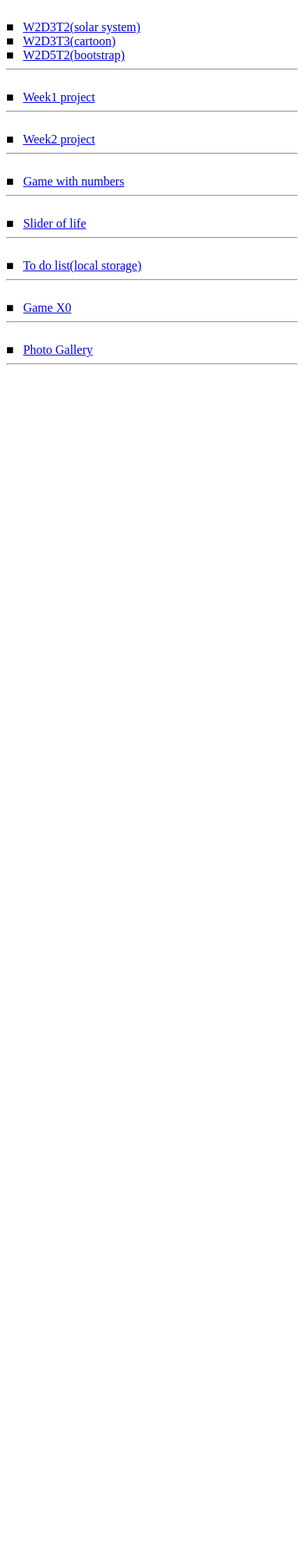
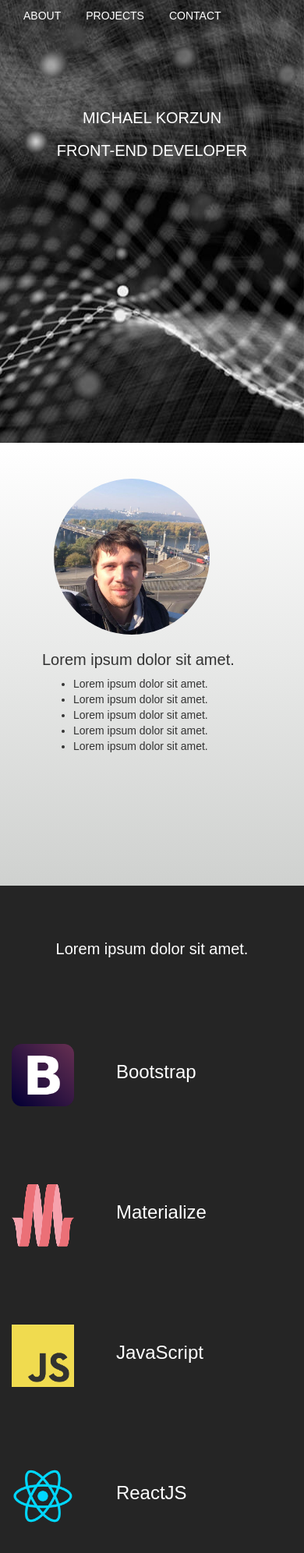
Before and after one commit to MichaeIK/MichaeIK.github.io, a plain HTML site: page index.html in a window 390 px wide. Shown: the top 1992 px of the page at 78% size. Before the commit the page ends 844 px from the top, so only its background shows below. Drawn offline with nearby package versions, Linux system fonts and the light colour scheme.

Commit message:
Index html

```diff
--- a/index.html
+++ b/index.html
@@ -1,17 +1,125 @@
 <!DOCTYPE html>
 <html>
 <head>
-	<meta charset="utf-8">
-	<title>Study</title>
-	<script src="public/JS/jquery-1.12.4.min.js"></script>
-	<script type="text/javascript">
-	// Shorthand for $( document ).ready()
-		$(function() {
-		    console.log( "ready!" );
-		});
-	</script>
+   <meta charset="utf-8">
+    <meta http-equiv="X-UA-Compatible" content="IE=edge">
+    <meta name="viewport" content="width=device-width, initial-scale=1, maximum-scale=1, user-scalable=no">
+    <title>Michael Korzun</title>
+    <!-- Bootstrap -->
+    <link href="bootsrap/css/bootstrap.min.css" rel="stylesheet">
+    <link rel="stylesheet" href="style/index.css">
 </head>
-	<br>
+	<div class="container-fluid header">
+		<div class="row">
+			<div class="col-lg-4">
+				<ul class="nav nav-pills">
+					<li class="nav"><a href="#1">ABOUT</a></li>
+					<li class="nav"><a href="#2">PROJECTS</a></li>
+					<li class="nav"><a href="#3">CONTACT</a></li>
+				</ul>
+			</div>
+		</div>
+		<div class="row">
+			<div class="col-lg-12 centerBlock">
+				<h2>MICHAEL KORZUN</h2>
+				<h2>FRONT-END DEVELOPER</h2>
+			</div>
+		</div>
+	</div>
+	<div class="container-fluid secondSlide">
+		<div class="row">
+			<div class="col-sm-1">
+			</div>
+			<div class="col-sm-4">
+				<div class="photo"></div>
+			</div>
+			<div class="col-sm-1">
+			</div>
+			<div class="col-sm-6 about">
+				<h2>Lorem ipsum dolor sit amet.</h2>
+				<ul class="ulAbout">
+					<li>Lorem ipsum dolor sit amet.</li>
+					<li>Lorem ipsum dolor sit amet.</li>
+					<li>Lorem ipsum dolor sit amet.</li>
+					<li>Lorem ipsum dolor sit amet.</li>
+					<li>Lorem ipsum dolor sit amet.</li>
+				</ul>
+			</div>
+		</div>
+	</div>
+	<div class="container-fluid thirdSlide">
+		<div class="row">
+			<h2 class="thirdSlideTitle">Lorem ipsum dolor sit amet.</h2>
+			<div class="col-sm-1">
+			</div>
+			<div class="col-sm-5">
+				<div class="row">
+					<div class="projects">
+						<img class="bootstrap" src="img/Boostrap.png" alt="bootsrap" title="bootsrap">
+						<h3 class="bootstrap">Bootstrap</h3>
+					</div>
+					<div class="projects">
+						<img  class="materialize" src="img/Materialize.png" alt="materialize" title="materialize">
+						<h3 class="materialize" >Materialize</h3>
+					</div>
+				</div>
+			</div>
+			<div class="col-sm-5">
+				<div class="row">
+					<div class="projects">
+						<img class="JS"  src="img/Javascript.png" alt="javascript" title="javascript">
+						<h3 class="JS" >JavaScript</h3>
+					</div>
+					<div class="projects">
+						<img src="img/ReactJS.png" alt="react" title="react">
+						<h3>ReactJS</h3>
+					</div>
+				</div>
+			</div>
+
+			</div>
+			<div class="col-sm-1">
+			</div>
+		</div>
+	</div>
+	<div class="container-fluid footer">
+		<div class="row">
+			<div class="col-sm-7"></div>
+			<div class="col-sm-2">
+				<h4>Contacts:</h4>
+			</div>
+			<div class="col-sm-3">
+				<h5>Michael Korzun</h5>
+				<h5>+380679500975</h5>
+				<h5>korzunm@gmail.com</h5>
+				<!-- <div>
+					<p class="red">$</p>
+					<p class="white">(</p>
+					<p class="blue">fucntion</p>
+					<p class="green">&#160&#160contacts</p>
+					<p class="white">() {</p>
+				</div>
+				<div>
+					<p class="blue">&#160&#160&#160&#160let</p>
+					<p class="white">&#160Phone number</p>
+					<p class="red">&#160=</p>
+					<p class="indige">&#160+38(067)9500975</p>
+					<p class="white">;</p>
+				</div>
+				<div>
+					<p class="blue">&#160&#160&#160&#160let</p>
+					<p class="white">&#160e-mail</p>
+					<p class="red">&#160=</p>
+					<p class="indige">&#160korzunm@gmail.com</p>
+					<p class="white">;</p>
+				</div>
+				<div>
+					<p class="white">&#160});</p>
+				</div> -->
+			</div>
+		</div>
+	</div>
+<!-- 	<br>
 	&#9632; &nbsp; <a href="W2D3T2.html">W2D3T2(solar system)</a>
 	<br>
 	&#9632; &nbsp; <a href="W2D3T3.html">W2D3T3(cartoon)</a>
@@ -38,11 +146,15 @@
 	<hr>
 	<br>
 	&#9632; &nbsp; <a href="photogallery.html">Photo Gallery</a>
-	<hr>
+	<hr> -->
 
 
 
 
-
+    <!-- jQuery (necessary for Bootstrap's JavaScript plugins) -->
+    <script src="js/jquery-3.2.1.min.js"></script>
+    <!-- Include all compiled plugins (below), or include individual files as needed -->
+    <script src="bootsrap/js/bootstrap.min.js"></script>
+    <script type="text/javascript" src="js/index.js"></script>
 </body>
 </html>
--- /dev/null
+++ b/js/index.js
@@ -0,0 +1,19 @@
+$(function(){
+	var examples = {
+			Bootsrap : {title: 'Bootsrap', description: 'Landing page on bootstrap', links: 'link on landing'},
+			Materialize : {title: 'Materialize', description: 'Online shop on materialize', links: 'link on online shop'},
+			JavaScript{title: {'JavaScript', description: 'Games on JS', links: ['Game with numbers', 'Game XO', 'Todolist', 'Life slider', 'Sea battle'],
+			React: {title: 'React', description: 'Blog on React'}
+		};
+	$('.bootstrap').click(function(){
+		for(let i =0; i<examples.lenght; i++){
+			console.log(examples[i]);
+		}
+
+
+	})
+	$('.JS').click(function(){
+		// $(.thirdSlide).append()
+		console.log(examples[2])
+	})
+})
--- /dev/null
+++ b/style/index.css
@@ -0,0 +1,144 @@
+
+body {
+	margin 0;
+	padding: 0;
+	font-family: inherit;
+}
+h2 {
+	font-size: 50px;
+}
+h3 {
+	display: inline;
+}
+h4 {
+	margin-top: 60px;
+}
+h5 {
+	margin-top: 25px;
+}
+a {
+	color: white;
+	font-size: 14px;
+}
+img {
+	width: 80px;
+	height: 80px;
+	display: inline;
+	margin-right: 50px;
+	margin-left: 15px;
+}
+p {
+	display: inline;
+	font-size: 25px;
+}
+.header{
+	height: 690px;
+	background: url('../img/background.jpg') no-repeat;
+	background-position: 100% 45%;
+}
+.nav-pills{
+	margin-top: 25px;
+	list-style: none;
+}
+.nav {
+	display: inline;
+}
+.centerBlock{
+	margin: 100px 0 0 0;
+	color: white;
+	text-align: center;
+}
+.secondSlide {
+	height: 690px;
+	background: linear-gradient(to bottom,#fff 1%,#cfd1cf 100%);
+	padding-top: 120px;
+}
+.photo {
+	background: url(../img/Michael.jpg) no-repeat;
+	background-size: 100%;
+	border-radius: 50%;
+	width: 450px;
+	height: 450px;
+}
+.thirdSlide{
+	height: 690px;
+	background-color: rgb(37, 37, 37);
+	color: white;
+	padding-top: 50px;
+}
+.thirdSlideTitle {
+	text-align: center;
+}
+.projects{
+	padding-top: 100px;
+}
+.footer {
+	height: 100%;
+	background-color: black;
+	color: white;
+}
+.red {
+	color: red;
+}
+.white {
+	color: white;
+}
+.blue {
+	color: blue;
+}
+.green {
+	color: green;
+}
+.indige {
+	color: indigo;
+}
+
+
+@media screen and (max-width: 1200px) {
+	.photo {
+		width: 300px;
+		height: 300px;
+	}
+	h2 {
+        font-size: 25px;
+    }
+@media screen and (max-width: 770px) {
+	.photo {
+		margin-left: 25%;
+	}
+	.about {
+		margin-left: 10%;
+	}
+	.thirdSlide {
+		height: 900px;
+	}
+@media screen and (max-width: 570px) {
+    h2 {
+        font-size: 20px;
+    }
+    h4 {
+    	margin-top: 20px;
+    }
+    h5 {
+	margin-top: 5px;
+	}
+	.header{
+		height: 568px;
+		background-position: 100% 25%;
+	}
+	.secondSlide{
+		height: 568px;
+		padding-top: 45px;
+	}
+	.photo {
+		margin-left: 15%;
+		width: 200px;
+		height: 200px;
+	}
+	.thirdSlide {
+		height: 900px;
+	}
+	.footer {
+		text-align: center;
+	}
+}
```
Also changed, not shown: img/Boostrap.png (added), img/Javascript.png (added), img/Materialize.png (added), img/Michael.jpg (added), img/ReactJS.png (added), img/background.jpg (added), 2 other files.
